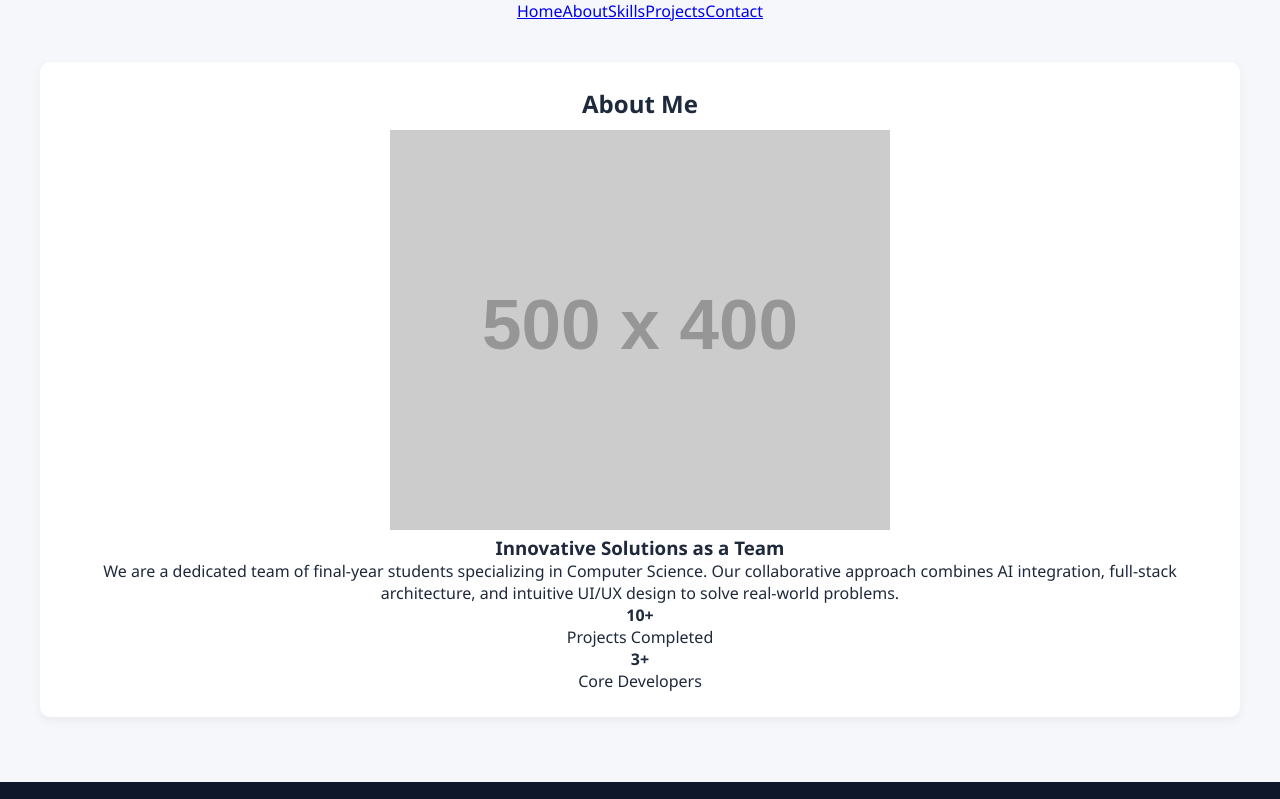
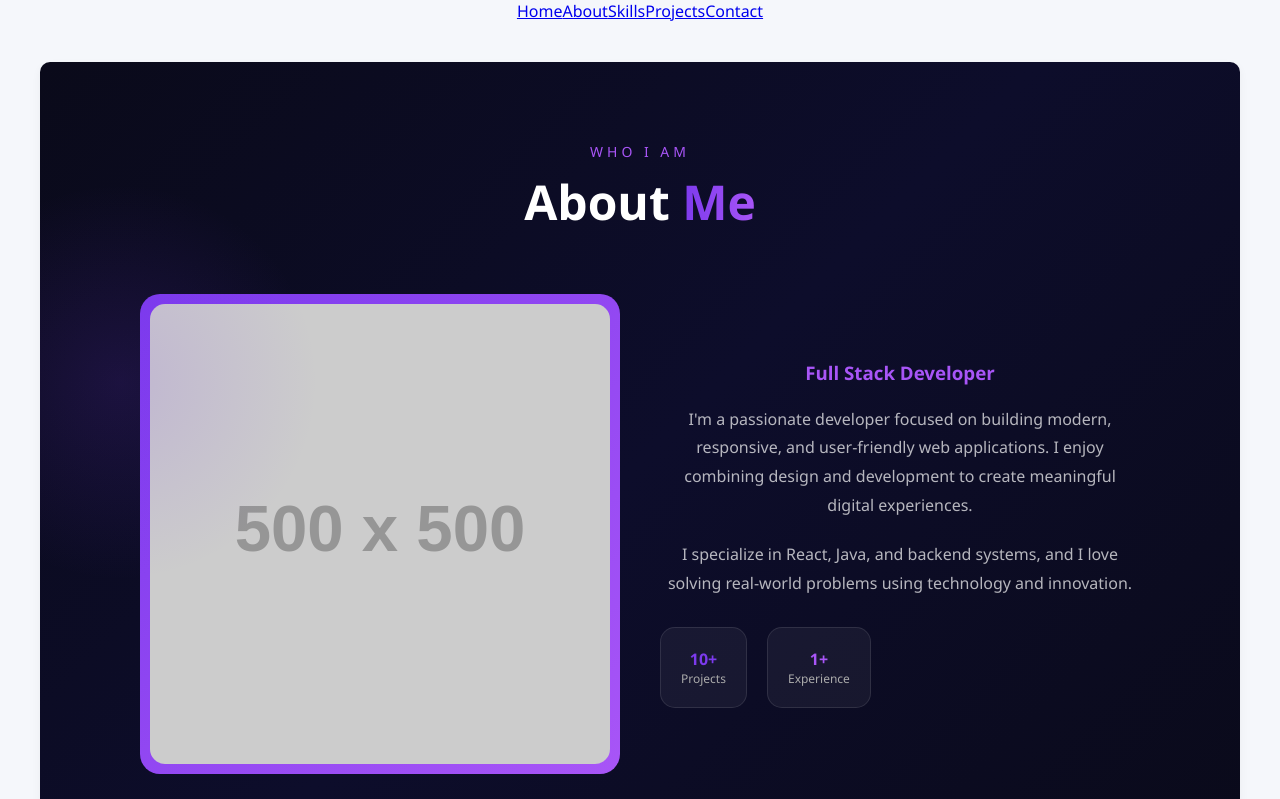
Before and after one commit to vikneshwariraju/react_portfolio, a React (Create React App) app: page /about in a window 1280 px wide. Shown: the top 799 px of the page. Built offline with nearby package versions, Linux system fonts and the light colour scheme.

Commit message:
about me

```diff
--- a/src/Project.jsx
+++ b/src/Project.jsx
@@ -1,4 +1,4 @@
-npm import { useState } from "react";
+import { useState } from "react";
 
 const projects = [
   {
--- a/src/index.css
+++ b/src/index.css
@@ -1,8 +1,3 @@
-/* RESET */
-@tailwind base;
-@tailwind components;
-@tailwind utilities;
-
 * {
   margin: 0;
   padding: 0;
--- a/src/pages/About.jsx
+++ b/src/pages/About.jsx
@@ -1,54 +1,140 @@
+import {useState} from "react";
 
-function About() {
+export default function About() {
   return (
-    <section id="about" className="py-20 px-6 bg-[#0a0a12] text-white">
-      <div className="container mx-auto max-w-6xl">
-        {/* Section Heading */}
-        <div className="text-center mb-16">
-          <h2 className="text-4xl font-bold mb-4">
-            About <span className="text-blue-500">Me</span>
-          </h2>
-          <div className="h-1 w-20 bg-blue-500 mx-auto rounded-full"></div>
+    <section
+      id="about"
+      style={{
+        minHeight: "100vh",
+        background: "linear-gradient(135deg, #0a0a1a 0%, #0d0d2b 50%, #0a0a1a 100%)",
+        padding: "80px 40px",
+        fontFamily: "'Segoe UI', sans-serif",
+        position: "relative",
+        overflow: "hidden",
+      }}
+    >
+      {/* Glow background */}
+      <div style={{
+        position: "absolute",
+        top: "15%",
+        left: "-10%",
+        width: 400,
+        height: 400,
+        borderRadius: "50%",
+        background: "radial-gradient(circle, rgba(124,58,237,0.15), transparent 70%)",
+      }} />
+
+      {/* Heading */}
+      <div style={{ textAlign: "center", marginBottom: 60 }}>
+        <p style={{
+          color: "#a855f7",
+          fontSize: 14,
+          letterSpacing: 4,
+          textTransform: "uppercase",
+          marginBottom: 8
+        }}>
+          Who I Am
+        </p>
+
+        <h2 style={{
+          fontSize: "clamp(2rem, 5vw, 3rem)",
+          fontWeight: 800,
+          color: "#fff"
+        }}>
+          About{" "}
+          <span style={{
+            background: "linear-gradient(90deg, #7c3aed, #a855f7)",
+            WebkitBackgroundClip: "text",
+            WebkitTextFillColor: "transparent"
+          }}>
+            Me
+          </span>
+        </h2>
+      </div>
+
+      {/* Content */}
+      <div style={{
+        maxWidth: 1000,
+        margin: "0 auto",
+        display: "grid",
+        gridTemplateColumns: "1fr 1fr",
+        gap: 40,
+        alignItems: "center"
+      }}>
+
+        {/* Image */}
+        <div style={{
+          borderRadius: 20,
+          padding: 10,
+          background: "linear-gradient(135deg, #7c3aed, #a855f7)"
+        }}>
+          <img
+            src="https://via.placeholder.com/500"
+            alt="About"
+            style={{
+              width: "100%",
+              borderRadius: 15,
+              display: "block"
+            }}
+          />
         </div>
 
-        <div className="grid md:grid-cols-2 gap-12 items-center">
-          {/* Visual Side */}
-          <div className="flex justify-center">
-            <div className="relative p-2 rounded-2xl bg-gradient-to-tr from-blue-500 to-purple-600">
-              <img
-                src="https://via.placeholder.com/500x400"
-                alt="Team Collaboration"
-                className="rounded-xl shadow-2xl grayscale hover:grayscale-0 transition duration-500"
-              />
+        {/* Text */}
+        <div>
+          <h3 style={{
+            color: "#a855f7",
+            marginBottom: 20
+          }}>
+            Full Stack Developer
+          </h3>
+
+          <p style={{
+            color: "rgba(255,255,255,0.7)",
+            lineHeight: 1.8,
+            marginBottom: 20
+          }}>
+            I'm a passionate developer focused on building modern, responsive,
+            and user-friendly web applications. I enjoy combining design and
+            development to create meaningful digital experiences.
+          </p>
+
+          <p style={{
+            color: "rgba(255,255,255,0.7)",
+            lineHeight: 1.8
+          }}>
+            I specialize in React, Java, and backend systems, and I love solving
+            real-world problems using technology and innovation.
+          </p>
+
+          {/* Stats */}
+          <div style={{
+            display: "flex",
+            gap: 20,
+            marginTop: 30
+          }}>
+            <div style={{
+              padding: 20,
+              borderRadius: 15,
+              background: "rgba(255,255,255,0.05)",
+              border: "1px solid rgba(255,255,255,0.1)"
+            }}>
+              <h4 style={{ color: "#7c3aed", margin: 0 }}>10+</h4>
+              <p style={{ fontSize: 12, color: "#aaa" }}>Projects</p>
             </div>
-          </div>
 
-          {/* Text Side */}
-          <div className="space-y-6">
-            <h3 className="text-2xl font-semibold text-purple-400">
-              Innovative Solutions as a Team
-            </h3>
-            <p className="text-gray-300 leading-relaxed">
-              We are a dedicated team of final-year students specializing in Computer Science.
-              Our collaborative approach combines AI integration, full-stack architecture,
-              and intuitive UI/UX design to solve real-world problems.
-            </p>
-
-            <div className="grid grid-cols-2 gap-4">
-              <div className="p-4 bg-[#161625] rounded-lg border border-gray-800">
-                <h4 className="text-blue-400 font-bold">10+</h4>
-                <p className="text-sm text-gray-400">Projects Completed</p>
-              </div>
-              <div className="p-4 bg-[#161625] rounded-lg border border-gray-800">
-                <h4 className="text-purple-400 font-bold">3+</h4>
-                <p className="text-sm text-gray-400">Core Developers</p>
-              </div>
+            <div style={{
+              padding: 20,
+              borderRadius: 15,
+              background: "rgba(255,255,255,0.05)",
+              border: "1px solid rgba(255,255,255,0.1)"
+            }}>
+              <h4 style={{ color: "#a855f7", margin: 0 }}>1+</h4>
+              <p style={{ fontSize: 12, color: "#aaa" }}>Experience</p>
             </div>
           </div>
         </div>
+
       </div>
     </section>
   );
 }
-
-export default About;
--- a/src/pages/Contact.js
+++ /dev/null
@@ -1,5 +0,0 @@
-
-function Contact() {
-  return <h1>Contact</h1>
-}
-export default Contact;
--- a/src/pages/Projects.js
+++ /dev/null
@@ -1,5 +0,0 @@
-
-function Projects() {
-  return <h1> projects</h1>;
-}
-export default Projects;
--- a/src/pages/Projects.jsx
+++ b/src/pages/Projects.jsx
@@ -1,4 +1,4 @@
-npm import { useState } from "react";
+import { useState } from "react";
 
 const projects = [
   {
```
